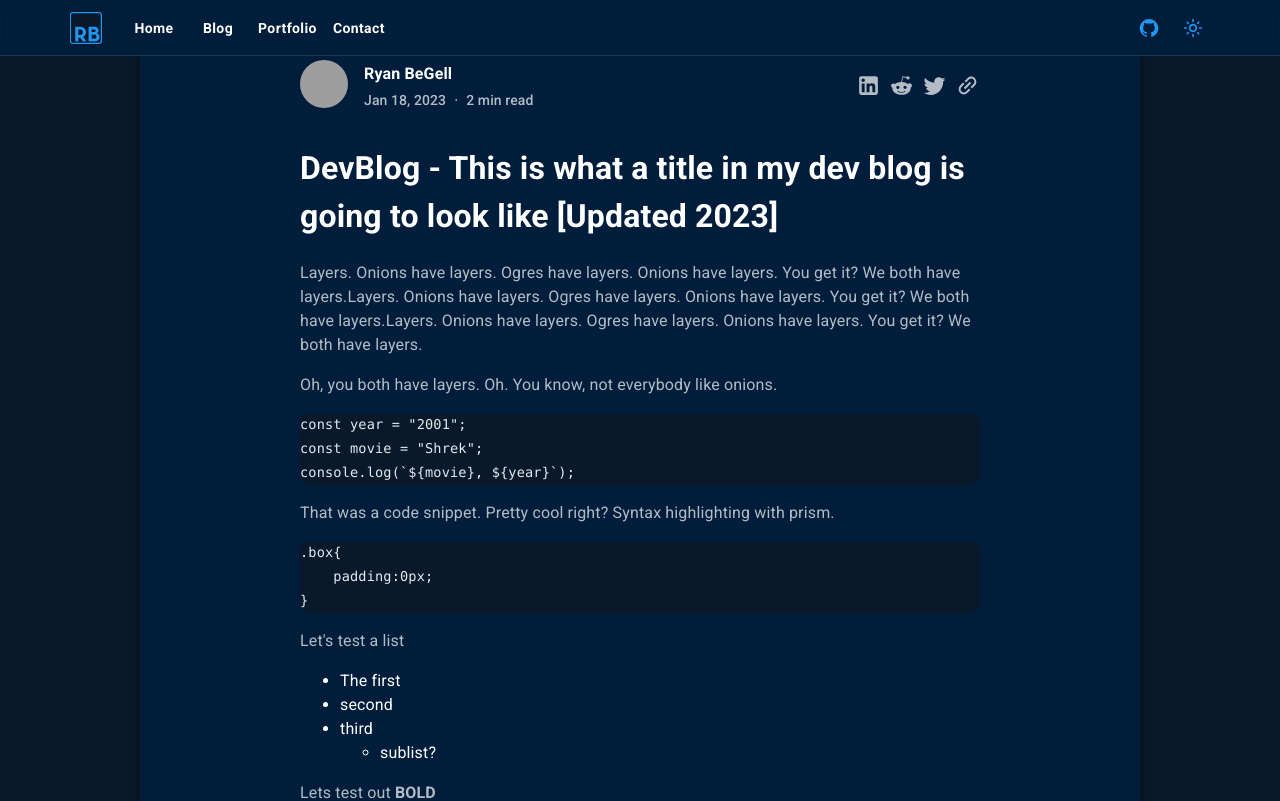
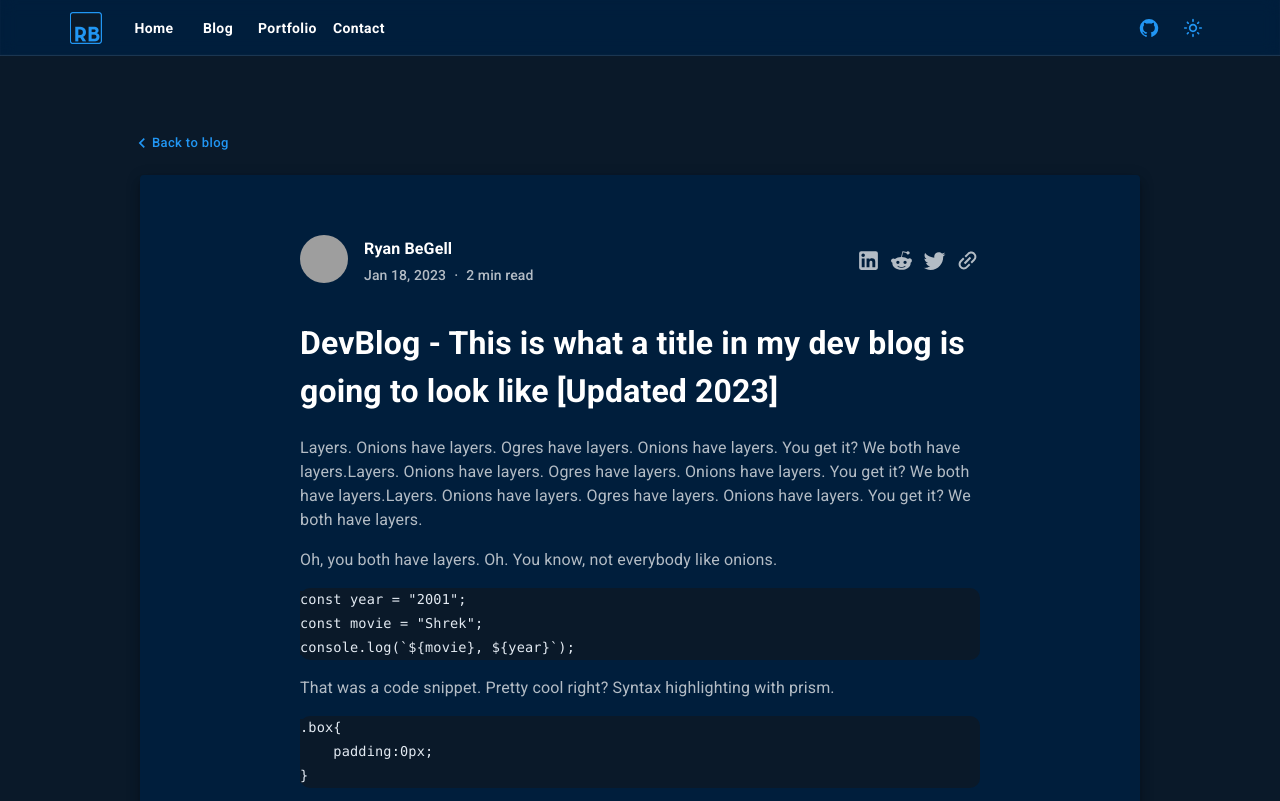
Before and after one commit to RyanBeGell/portfolio-site, a Next.js app: page /blog/posts/onions in a window 1280 px wide. Shown: the top 801 px of the page. Built offline with nearby package versions, Linux system fonts and the light colour scheme; grey boxes are pictures that could not be loaded.

Commit message:
back to blog button added

```diff
--- a/src/layouts/blog/BlogLayout.tsx
+++ b/src/layouts/blog/BlogLayout.tsx
@@ -1,8 +1,9 @@
 import BlogPostsCardData from '@/src/components/blog/Card/BlogCardData';
-import { Box, Chip, Divider, Grid, Paper } from '@mui/material';
+import { Box, Button, Chip, Divider, Grid, Paper } from '@mui/material';
 import { useRouter } from 'next/router';
 import { ColorModeContext } from 'pages/_app';
 import { useContext, useState } from 'react';
+import KeyboardArrowLeftIcon from '@mui/icons-material/KeyboardArrowLeft';
 
 export default function BlogLayout({ children }: any) {
   const [sideNavOpen, setSideNavOpen] = useState(false);
@@ -21,10 +22,25 @@ export default function BlogLayout({ children }: any) {
         className={`${
           mode === 'light' ? 'blogLightContainer' : 'centerFlexBox'
         }`}
-        flexDirection="column"
         sx={{ width: '100%' }}
       >
-        <Box className={'blogPost'} sx={{ mx: '48px' }}>
+        <Box className={'blogPost'} sx={{ mx: '48px', mb: '48px', mt: 14 }}>
+          <Button
+            onClick={() => router.push('/blog')}
+            size='small'
+            disableFocusRipple
+            disableRipple
+            sx={{
+              alignSelf: 'flex-start',
+              my: '16px',
+              px:0,
+              textTransform: 'none', // Make the text lowercase
+              '&:hover': {
+                color: mode === 'light'? 'primary.dark' : 'primary.light', // Change text color on hover
+                backgroundColor: 'transparent', // Remove the default MUI background color on hover
+              },
+            }}
+          > <KeyboardArrowLeftIcon fontSize='small' sx={{ml:'-8px'}}/> Back to blog</Button>
           <Paper
             className={`${mode === 'light' ? 'blogPostLight' : 'blogPostDark'}`}
             elevation={8}
@@ -50,7 +66,7 @@ export default function BlogLayout({ children }: any) {
                   {BlogPost.chips?.map((chip, index) => (
                     <Grid item key={chip}>
                       <Chip
-                      sx={{borderRadius:'4px'}}
+                        sx={{ borderRadius: '4px' }}
                         label={chip}
                         onClick={() =>
                           router.push({
```
